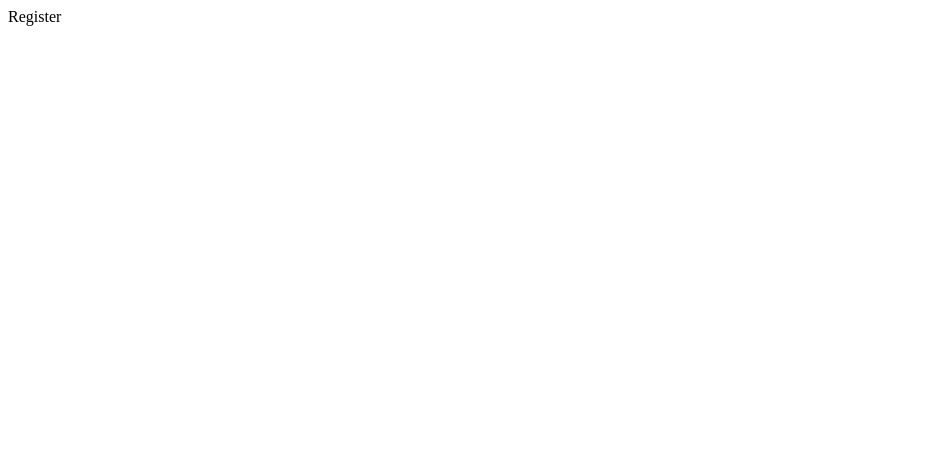
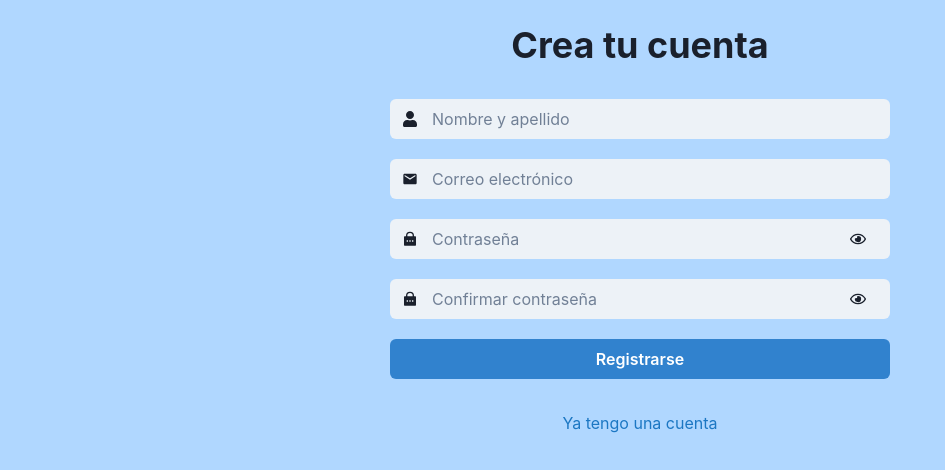
Before and after one commit to MAKAIABootcamp/reservaClick-project-frontend-6, a React (Vite) app: page /register in a window 1280 px wide. Shown: the top 470 px of the page, without its empty margins (0-945 px from the left). Built offline with nearby package versions, Linux system fonts and the light colour scheme.

Commit message:
implementando interfaz inicial de register

```diff
--- /dev/null
+++ b/src/_variables.scss
@@ -0,0 +1,2 @@
+$blue-background: #b0d7ff;
+$blue-link: #1c77c3;
--- a/src/main.jsx
+++ b/src/main.jsx
@@ -1,9 +1,6 @@
 import React from 'react';
 import ReactDOM from 'react-dom/client';
 import AppRouter from './router/AppRouter';
+import './main.scss';
 
-ReactDOM.createRoot(document.getElementById('root')).render(
-  <React.StrictMode>
-    <AppRouter />
-  </React.StrictMode>
-);
+ReactDOM.createRoot(document.getElementById('root')).render(<AppRouter />);
--- /dev/null
+++ b/src/main.scss
@@ -0,0 +1,8 @@
+@import './variables';
+
+body {
+  margin: 0;
+  padding: 0;
+  box-sizing: border-box;
+  background-color: $blue-background !important;
+}
--- a/src/pages/register/Register.jsx
+++ b/src/pages/register/Register.jsx
@@ -1,7 +1,98 @@
-import React from 'react';
+import React, { useState } from 'react';
+import { Link } from 'react-router-dom';
+import {
+  Input,
+  Button,
+  Stack,
+  Heading,
+  InputLeftElement,
+  InputRightElement,
+  InputGroup,
+} from '@chakra-ui/react';
+import { FaUser, FaRegEye, FaRegEyeSlash } from 'react-icons/fa';
+import { MdEmail } from 'react-icons/md';
+import { RiLockPasswordFill } from 'react-icons/ri';
+
+import './register.scss';
 
 const Register = () => {
-  return <div>Register</div>;
+  /* estados para mostrar o esconder la contraseña */
+  const [showPassword, setShowPassword] = useState([false, false]);
+  const handleClickShowPassword = () =>
+    setShowPassword([!showPassword[0], showPassword[1]]);
+  const handleClickShowPasswordConfirmation = () =>
+    setShowPassword([showPassword[0], !showPassword[1]]);
+  /* --------------------------------------------- */
+
+  return (
+    <main className='main_container'>
+      <br />
+      <div className='main_container__background'>
+        <Heading>Crea tu cuenta</Heading>
+        <form className='main_container__form'>
+          <Stack spacing={5}>
+            <InputGroup>
+              <InputLeftElement pointerEvents='none'>
+                <FaUser />
+              </InputLeftElement>
+              <Input
+                type='text'
+                variant='filled'
+                placeholder='Nombre y apellido'
+                w={[300, 400, 500]}
+              />
+            </InputGroup>
+            <InputGroup>
+              <InputLeftElement pointerEvents='none'>
+                <MdEmail />
+              </InputLeftElement>
+              <Input
+                type='email'
+                variant='filled'
+                placeholder='Correo electrónico'
+              />
+            </InputGroup>
+            <InputGroup>
+              <InputLeftElement pointerEvents='none'>
+                <RiLockPasswordFill />
+              </InputLeftElement>
+              <Input
+                type={showPassword[0] ? 'text' : 'password'}
+                variant='filled'
+                placeholder='Contraseña'
+              />
+              <InputRightElement width='4rem'>
+                <span onClick={handleClickShowPassword}>
+                  {showPassword[0] ? <FaRegEyeSlash /> : <FaRegEye />}
+                </span>
+              </InputRightElement>
+            </InputGroup>
+            <InputGroup>
+              <InputLeftElement pointerEvents='none'>
+                <RiLockPasswordFill />
+              </InputLeftElement>
+              <Input
+                type={showPassword[1] ? 'text' : 'password'}
+                variant='filled'
+                placeholder='Confirmar contraseña'
+              />
+              <InputRightElement width='4rem'>
+                <span onClick={handleClickShowPasswordConfirmation}>
+                  {showPassword[1] ? <FaRegEyeSlash /> : <FaRegEye />}
+                </span>
+              </InputRightElement>
+            </InputGroup>
+            <Button type='submit' colorScheme='blue'>
+              Registrarse
+            </Button>
+          </Stack>
+        </form>
+        <p>
+          <Link to='/login'>Ya tengo una cuenta</Link>
+        </p>
+      </div>
+    </main>
+  );
 };
 
 export default Register;
--- /dev/null
+++ b/src/pages/register/register.scss
@@ -0,0 +1,23 @@
+@import '../../variables';
+
+.main_container {
+  &__background {
+    display: flex;
+    flex-direction: column;
+    justify-content: center;
+    align-items: center;
+    // background-color: aliceblue;
+    // padding: 2em 2em 2em 2em;
+  }
+
+  &__form {
+    display: flex;
+    flex-direction: column;
+    align-items: center;
+    margin: 2em 0 2em 0;
+  }
+
+  p {
+    color: $blue-link;
+  }
+}
--- a/src/router/AppRouter.jsx
+++ b/src/router/AppRouter.jsx
@@ -1,9 +1,11 @@
 import React from 'react';
+import { ChakraProvider } from '@chakra-ui/react';
 import { BrowserRouter, Routes, Route } from 'react-router-dom';
 import Register from '../pages/register/Register';
 
 const AppRouter = () => {
   return (
+    <ChakraProvider>
       <BrowserRouter>
         <Routes>
           <Route path='/'>
@@ -11,6 +13,7 @@ const AppRouter = () => {
           </Route>
         </Routes>
       </BrowserRouter>
+    </ChakraProvider>
   );
 };
 
```
Lines whose indentation alone changed are shown as unchanged.
